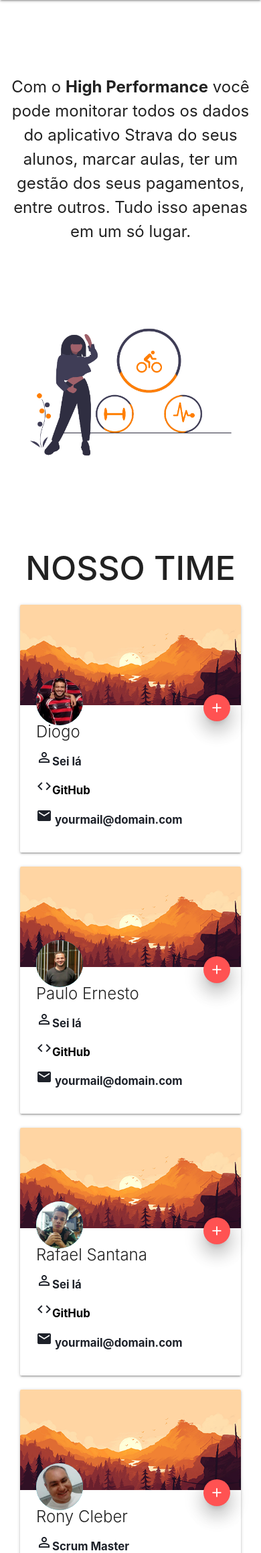
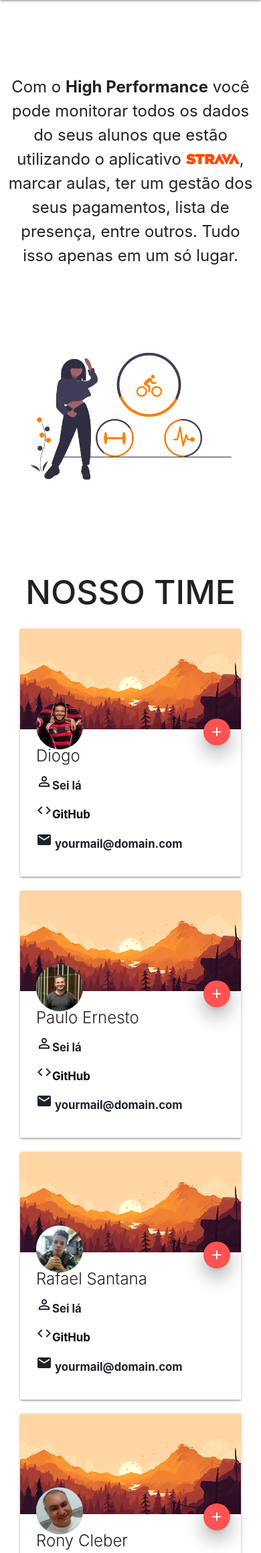
Before and after one commit to rafalmeida73/HighPerformance, a PHP site: page /pages/sobre/sobre.html in a window 390 px wide. Shown: the part 56-2375 px from the top of the page at 67% size. Run offline with PHP 8.4, Linux system fonts and the light colour scheme.

Commit message:
Finalizando parte mobile

```diff
--- a/pages/cadastro/cadastro.html
+++ b/pages/cadastro/cadastro.html
@@ -20,7 +20,7 @@
 
     <div class="logout">
         <div class="row">
-            <div class="col s12 m6 l5" id="cadastroContainer">
+            <div class="col s12 m12 l5" id="cadastroContainer">
                 <img class="responsive-img logo" src="../../img/logo.png" alt="High Performance">
                 <h1>Cadastro</h1>
 
@@ -36,7 +36,7 @@
                 </div>
             </div>
 
-            <div class="col s12 m6 l7">
+            <div class="col s12 m12 l7">
                 <form id="form">
                     <div class="input-field">
                         <i class="material-icons prefix">account_circle</i>
--- a/pages/sobre/sobre.css
+++ b/pages/sobre/sobre.css
@@ -152,7 +152,7 @@ a[href="#top"]:hover {
 }
 
 @media (max-width:600px) {
-    #sobre img {
+    #ilustracao {
         margin: 80px 0;
     }
     .loader img {
--- a/pages/sobre/sobre.html
+++ b/pages/sobre/sobre.html
@@ -52,11 +52,12 @@
     <!-- SOBRE -->
     <div id="sobre">
         <div class="row">
-            <div class="col s12 m6 l6">
-                <p>Com o <span>High Performance</span> você pode monitorar todos os dados do aplicativo Strava do seus alunos, marcar aulas, ter um gestão dos seus pagamentos, entre outros. Tudo isso apenas em um só lugar.
+            <div class="col s12 m12 l6">
+                <p>Com o <span>High Performance</span> você pode monitorar todos os dados do seus alunos que estão utilizando o aplicativo <img src="../../img/strava.png" alt="">, marcar aulas, ter um gestão dos seus pagamentos, lista de presença, entre
+                    outros. Tudo isso apenas em um só lugar.
                 </p>
             </div>
-            <div class="col s12 m6 l6">
+            <div class="col s12 m12 l6" id="ilustracao">
                 <img class="responsive-img" src="../../img/atividades.png" alt="Ilustração">
             </div>
         </div>
```
Also changed, not shown: img/strava.png (added).
